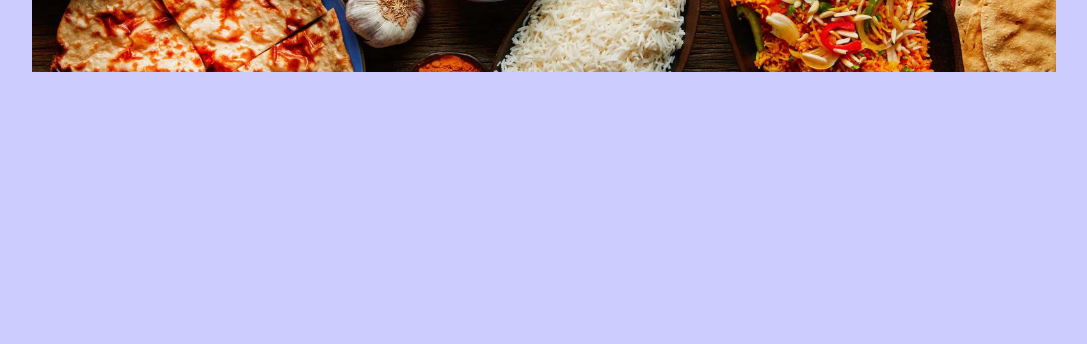
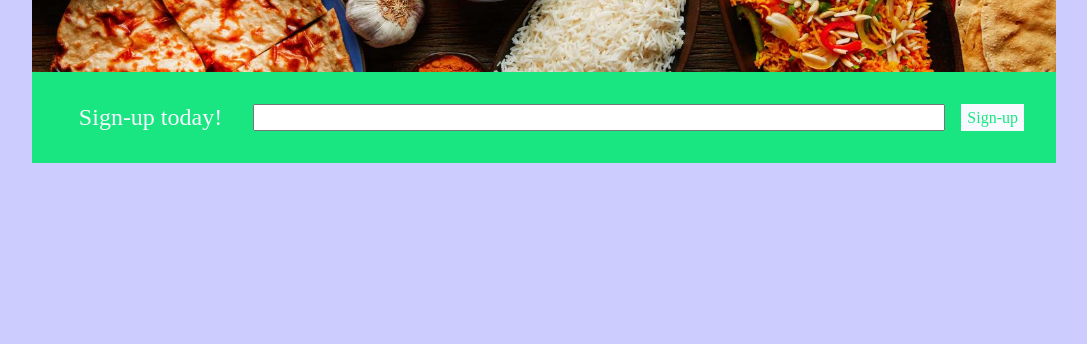
Before and after one commit to liamDuxbury/final-year-project, a plain HTML site: page home.html in a window 1280 px wide. Shown: the part 456-800 px from the top of the page, without its empty margins (96-1183 px from the left). Drawn offline with Linux system fonts and the light colour scheme; a web font is replaced by a local one.

Commit message:
Added sigup bar

```diff
--- a/css/styles.css
+++ b/css/styles.css
@@ -11,12 +11,11 @@
   --dark: hsl(var(--hue), 80%, 50%);
   --darker: hsl(200, 90%, 90%);
   --light: hsl(var(--hue), 80%, 90%);
-  /* font-family: 'Courier New', Courier, monospace; */
 }
 
 body {
+  font-family: 'Kiwi Maru', serif;
   background: ghostwhite;
-  font-family: 'Kiwi Maru', serif;
 }
 
 header {
@@ -123,6 +122,7 @@ nav a:hover {
   color: ghostwhite;
   transition: 0.3s;
 }
+
 .search button:hover {
   background-color: ghostwhite;
 }
@@ -132,7 +132,7 @@ nav a:hover {
 }
 
 .hero {
-  margin-bottom: 0;
+  margin-bottom: 0em;
   display: flex;
   justify-content: center;
   align-items: center;
@@ -231,6 +231,34 @@ article :hover{
   width: auto;
 }
 
+form {
+  background-color: var(--dark);
+  display: grid;
+  grid-row-gap: 0.25em;
+  grid-column-gap: 0.5em;
+  grid-template-columns: minmax(max-content, 1fr) 4fr;
+  padding: 2em;
+}
+
+form label {
+  grid-column: 1 / 2;
+  justify-self: left;
+  color: ghostwhite;
+}
+
+form input[type="search"] {
+  grid-column: 2/ 3;
+}
+
+form input[type="submit"] {
+  grid-column: 3 / 4;
+  color: var(--dark);
+  background-color: ghostwhite;
+  border:  none;
+  font-family: 'Kiwi Maru', serif;
+  font-size: 1em;
+}
+
 /* DESKTOP STYLES */
 
 @media screen and (max-width: 499px) {
@@ -241,8 +269,6 @@ article :hover{
 @media screen and (min-width: 500px) {
 
   /* applies to screens wider than 499px */
-
-
   body {
     background: #cfc;
   }
@@ -288,10 +314,6 @@ article :hover{
     width:12vw;
   }
 
-  .hero {
-    margin-bottom: 2em;
-  }
-
   .hero p {
     font-size: 3em;
   }
@@ -334,6 +356,15 @@ article :hover{
     font-size: 1em;
   }
 
+  form {
+    grid-column-gap: 1em;
+  }
+
+  form label {
+    font-size: 1.5em;
+    justify-self: center;
+  }
+
 }
 
 /* DESKTOP STYLES */
--- a/js/scripts.js
+++ b/js/scripts.js
@@ -56,7 +56,11 @@ function generateHome() {
       <img src="pictures/hero_image.jpeg" alt="hero_image" class="heroImage">
       <p class="heroText">Cooking Made Simple</p>
     </section>
-    <section>
+    <form id="signup">
+      <label for="emailInput">Sign-up today!</label>
+      <input type="search" name="email" id="emailInput">
+      <input type="submit" value="Sign-up">
+    </form>
   `
   document.body.appendChild(template.content);
 }
```
